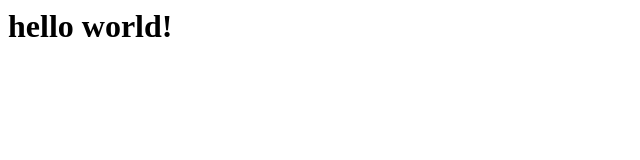
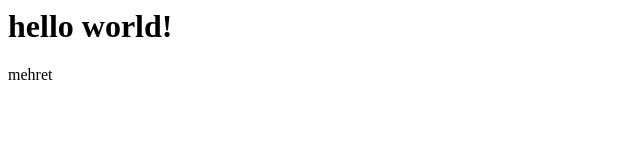
Before and after one commit to mehertbelayihun/my_first_github_repository, a plain HTML site: page index.html in a window 1280 px wide. Shown: the full height of the page, 0-640 px from the left. Drawn offline with Linux system fonts and the light colour scheme.

Commit message:
Update index.html

```diff
--- a/index.html
+++ b/index.html
@@ -1 +1,2 @@
 <h1>hello world!</h1>
+<p>mehret</p>
```
